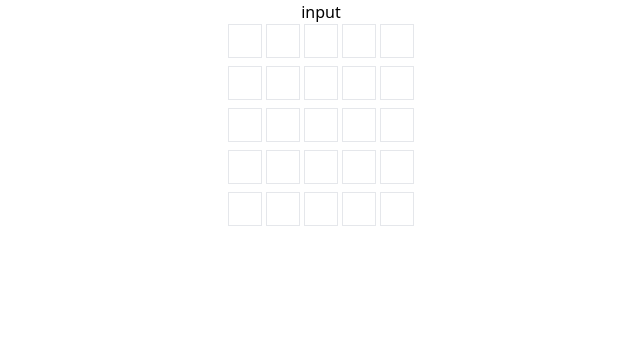
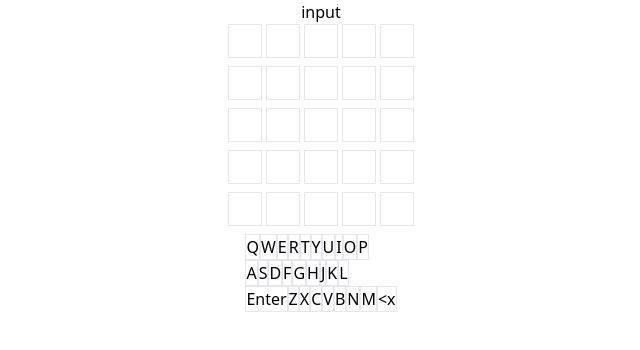
Before and after one commit to robivr/react-wordle, a React (Vite) app: page / in a window 1280 px wide. Shown: the top 350 px of the page, without its empty margins (319-959 px from the left). Built offline with nearby package versions, Linux system fonts and the light colour scheme.

Commit message:
added basic keyboard

```diff
--- /dev/null
+++ b/src/components/Keyboard/Keyboard.tsx
@@ -0,0 +1,54 @@
+import React from 'react';
+
+interface Letter {
+  key: string;
+  color: string;
+}
+
+interface KeyboardProps {
+  usedLetters: Letter[];
+}
+
+const Keyboard = (props: KeyboardProps) => {
+  const buttonClass = `border`;
+  return (
+    <div className="keyboard">
+      <div className="row1">
+        <button className={buttonClass}>Q</button>
+        <button className={buttonClass}>W</button>
+        <button className={buttonClass}>E</button>
+        <button className={buttonClass}>R</button>
+        <button className={buttonClass}>T</button>
+        <button className={buttonClass}>Y</button>
+        <button className={buttonClass}>U</button>
+        <button className={buttonClass}>I</button>
+        <button className={buttonClass}>O</button>
+        <button className={buttonClass}>P</button>
+      </div>
+      <div className="row2">
+        <button className={buttonClass}>A</button>
+        <button className={buttonClass}>S</button>
+        <button className={buttonClass}>D</button>
+        <button className={buttonClass}>F</button>
+        <button className={buttonClass}>G</button>
+        <button className={buttonClass}>H</button>
+        <button className={buttonClass}>J</button>
+        <button className={buttonClass}>K</button>
+        <button className={buttonClass}>L</button>
+      </div>
+      <div className="row3">
+        <button className={buttonClass}>Enter</button>
+        <button className={buttonClass}>Z</button>
+        <button className={buttonClass}>X</button>
+        <button className={buttonClass}>C</button>
+        <button className={buttonClass}>V</button>
+        <button className={buttonClass}>B</button>
+        <button className={buttonClass}>N</button>
+        <button className={buttonClass}>M</button>
+        <button className={buttonClass}>&lt;x</button>
+      </div>
+    </div>
+  );
+};
+
+export default Keyboard;
--- a/src/components/ReactWordle.tsx
+++ b/src/components/ReactWordle.tsx
@@ -1,5 +1,6 @@
 import React, { useState, useEffect } from 'react';
 
+import Keyboard from './Keyboard/Keyboard';
 import Word from './Word';
 
 const words = [
@@ -134,6 +135,8 @@
     <div className="flex flex-col items-center h-full">
       <p>{selectedWord}</p>
       {wordList}
+
+      <Keyboard usedLetters={usedLetters} />
     </div>
   );
 };
```
